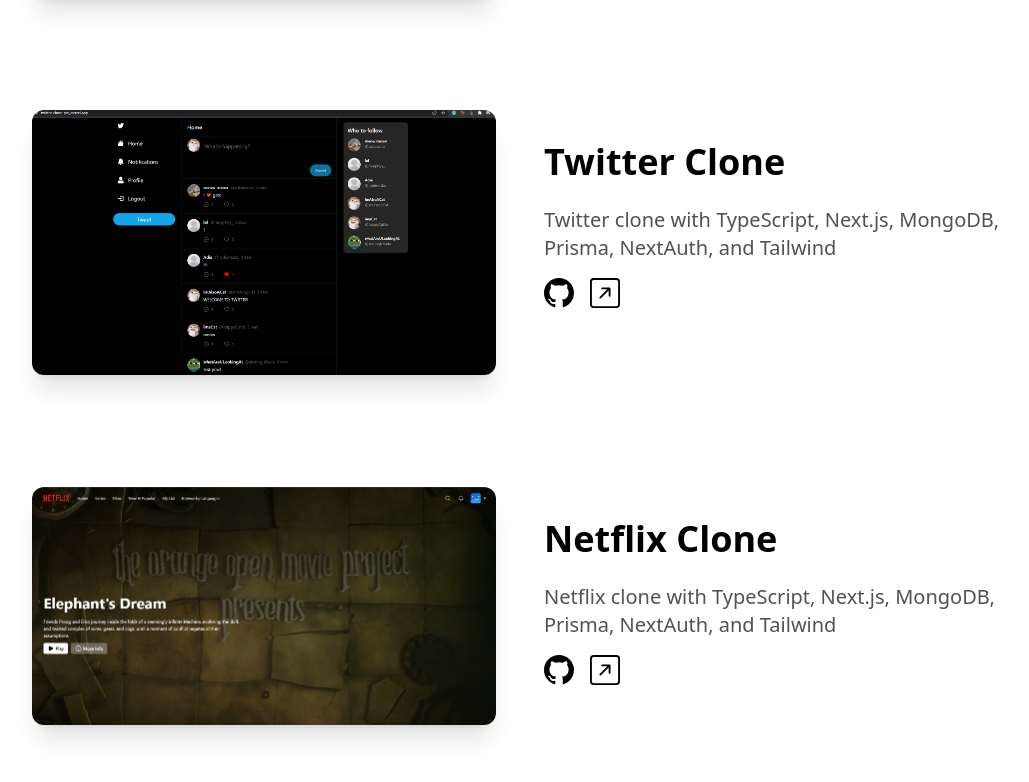
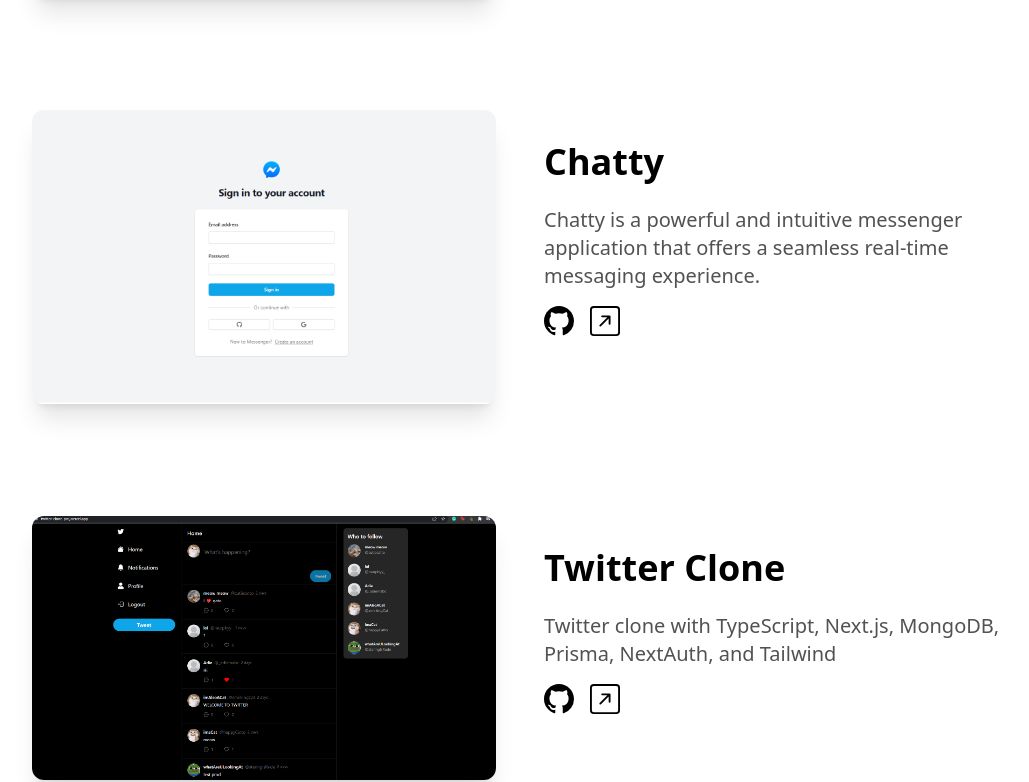
Before and after one commit to absalipande/newPortfolio, a Next.js app: page / in a window 1280 px wide. Shown: the part 5544-6326 px from the top of the page, without its empty margins (120-1149 px from the left). Built offline with nearby package versions, Linux system fonts and the light colour scheme.

Commit message:
feat: Added a new project: Chatty

```diff
--- a/components/ProjectsSection.tsx
+++ b/components/ProjectsSection.tsx
@@ -62,11 +62,18 @@
   },
   {
     name: 'PageTurner',
-    description:
-      'PageTurner: A Bookstore Website with an OpenAI Chatbot',
+    description: 'PageTurner: A Bookstore Website with an OpenAI Chatbot',
     image: '/pageturner.png',
     github: 'https://github.com/absalipande/chatbot-openai',
     link: 'https://pageturner-chatbot-ai.vercel.app/',
+  },
+  {
+    name: 'Chatty',
+    description:
+      'Chatty is a powerful and intuitive messenger application that offers a seamless real-time messaging experience.',
+    image: '/chatty.png',
+    github: 'https://github.com/absalipande/chatty',
+    link: 'https://chatty-gray.vercel.app/',
   },
   {
     name: 'Twitter Clone',
```
Also changed, not shown: public/chatty.png (added).
